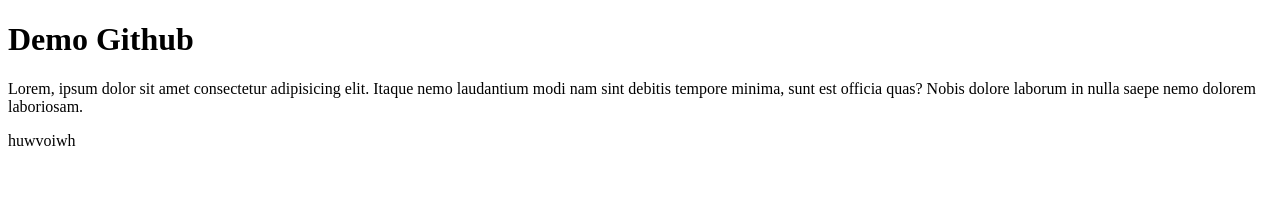
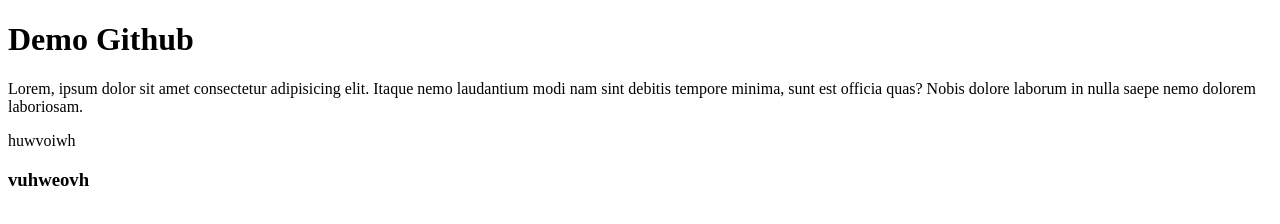
Before and after one commit to SuryaR45/githubdemo, a plain HTML site: page index.html in a window 1280 px wide. Drawn offline with Linux system fonts and the light colour scheme.

Commit message:
Update index.html
thanks

```diff
--- a/index.html
+++ b/index.html
@@ -9,5 +9,6 @@
     <h1>Demo Github</h1>
     <p>Lorem, ipsum dolor sit amet consectetur adipisicing elit. Itaque nemo laudantium modi nam sint debitis tempore minima, sunt est officia quas? Nobis dolore laborum in nulla saepe nemo dolorem laboriosam.</p>
     <span>huwvoiwh</span>
+    <h3>vuhweovh</h3>
 </body>
 </html>
```
